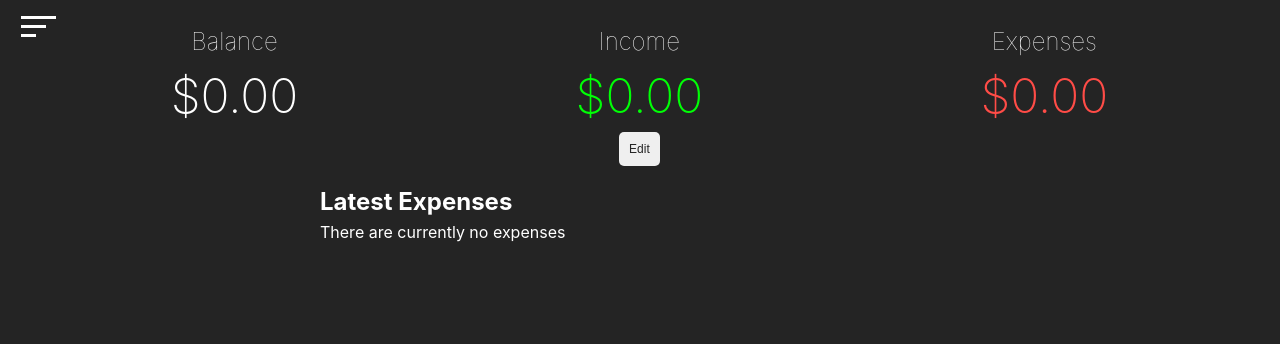
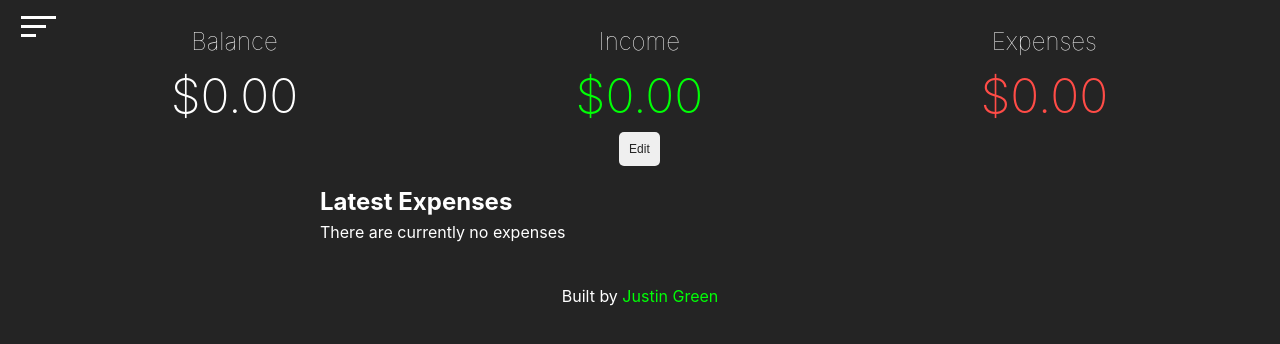
Before and after one commit to justincgreen/budget-tracker-2-next, a Next.js app: page / in a window 1280 px wide. Shown: the top 344 px of the page. Built offline with nearby package versions, Linux system fonts and the light colour scheme.

Commit message:
Added footer component

```diff
--- /dev/null
+++ b/src/components/Footer.js
@@ -0,0 +1,11 @@
+const Footer = () => {
+  return (
+    <footer className="c-footer">
+      <div className="footer-info">
+        Built by <a href="https://www.justingreen.dev/" target="_blank" className="c-footer__link">Justin Green</a>
+      </div>
+    </footer>
+  )
+}
+
+export default Footer
--- a/src/pages/index.js
+++ b/src/pages/index.js
@@ -13,6 +13,7 @@ import Transactions from '@/components/Transactions';
 import Header from '@/components/Header';
 import Navigation from '@/components/Navigation';
 import ButtonGroup from '@/components/ButtonGroup';
+import Footer from '@/components/Footer';
 
 export default function Home() {
  const {
@@ -50,6 +51,8 @@ export default function Home() {
           {
             displayModal ? <Modal /> : null
           }
+
+          <Footer />
         </div>
       </main>
     </>
--- /dev/null
+++ b/src/styles/_c-footer.scss
@@ -0,0 +1,9 @@
+// Footer
+.c-footer {
+  text-align: center;
+  padding: 0 0 2em 0;
+
+  &__link {
+    color: $t-green;
+  }
+}
--- a/src/styles/app.scss
+++ b/src/styles/app.scss
@@ -14,6 +14,7 @@
 @import 'c-expense-list';
 @import 'c-navicon';
 @import 'c-header';
+@import 'c-footer';
 @import 'c-navigation';
 @import 'c-button-group';
 @import 'c-modal';
```
Also changed, not shown: src/pages/expenses.js (+6 -3 lines).
